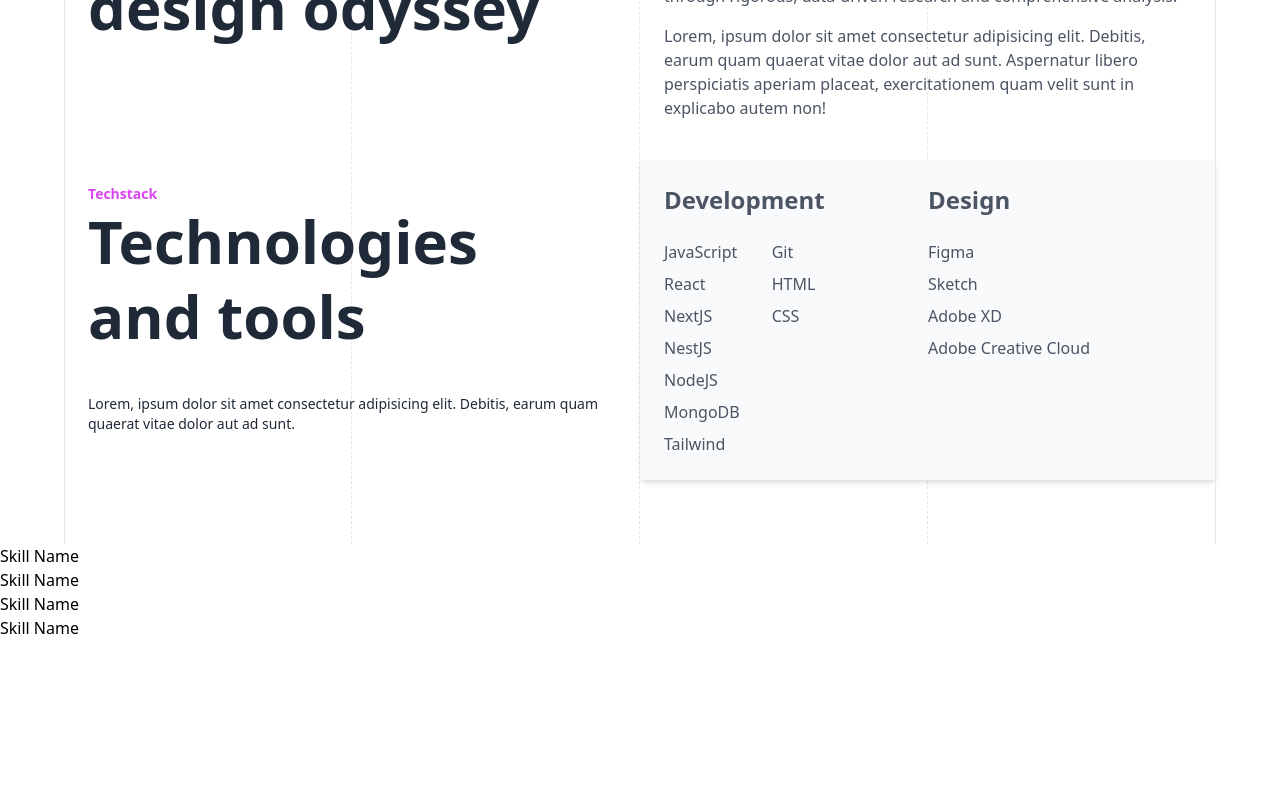
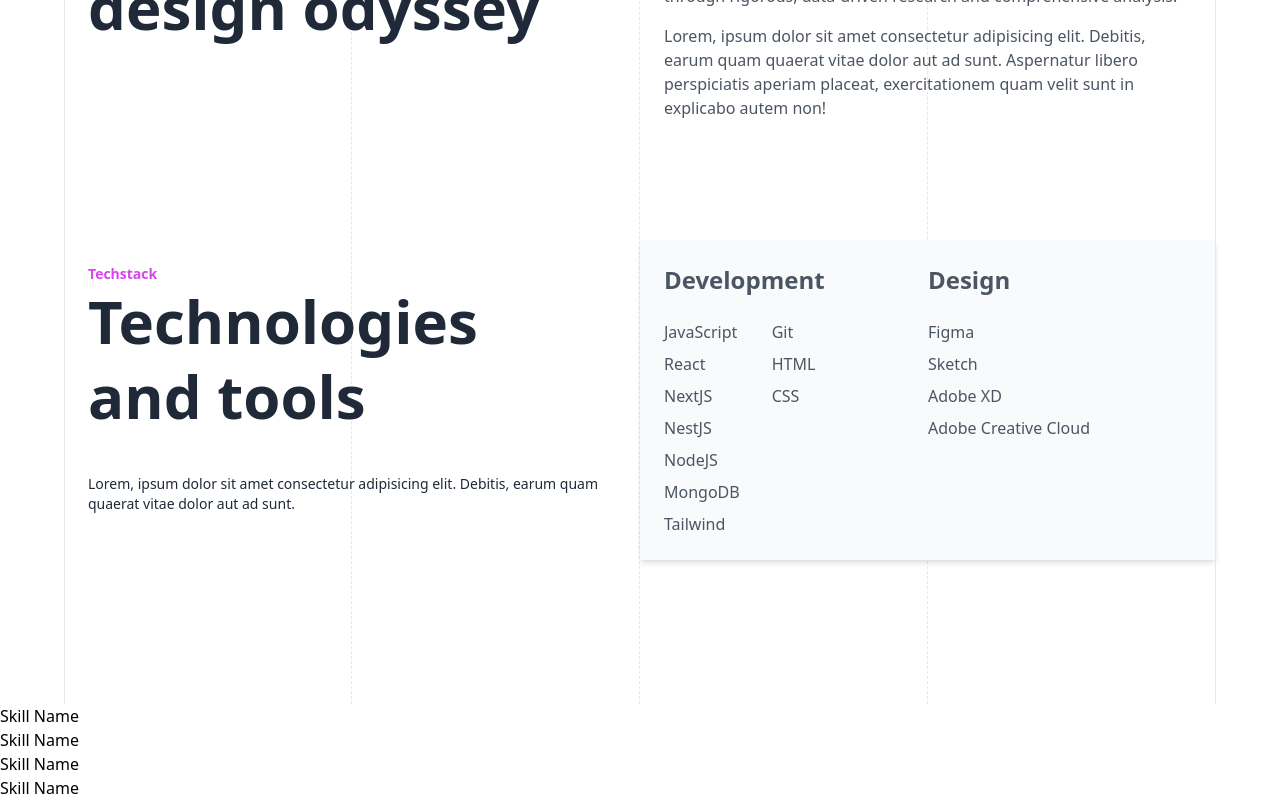
Before and after one commit to cursedxp/portfolio-site, a React (Vite) app: page / in a window 1280 px wide. Shown: the part 1088-1888 px from the top of the page. Before the commit the page ends 1728 px from the top, so only its background shows below. Built offline with nearby package versions, Linux system fonts and the light colour scheme.

Commit message:
✨ (TechStack.jsx): add margin to the container div to improve spacing and layout

```diff
--- a/src/components/TechStack/TechStack.jsx
+++ b/src/components/TechStack/TechStack.jsx
@@ -1,6 +1,6 @@
 export default function TechStack() {
   return (
-    <div className="flex flex-row text-gray-800">
+    <div className="flex flex-row text-gray-800 my-20">
       <div className="flex-1 flex-col p-6">
         <h3 className=" text-sm font-bold text-fuchsia-500">Techstack</h3>
         <h1 className="text-6xl font-bold leading-tight mb-10">
```
